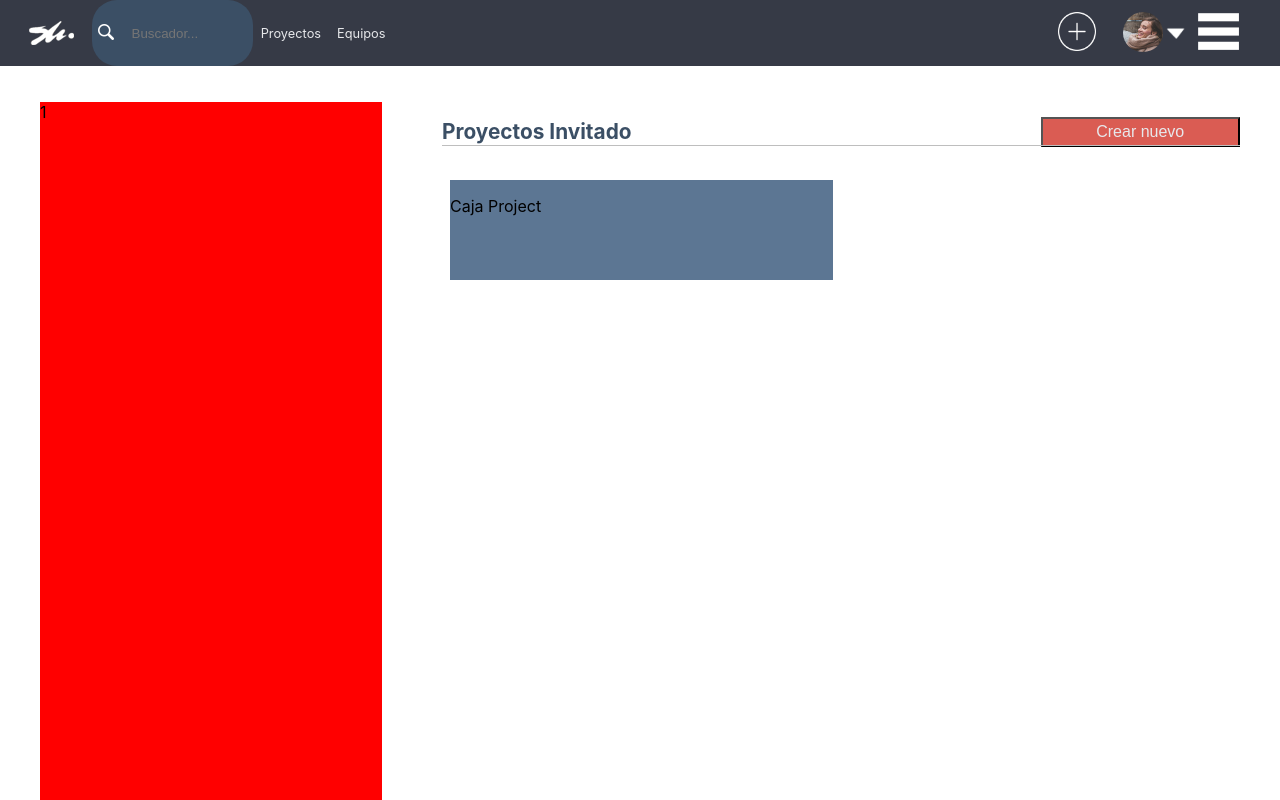
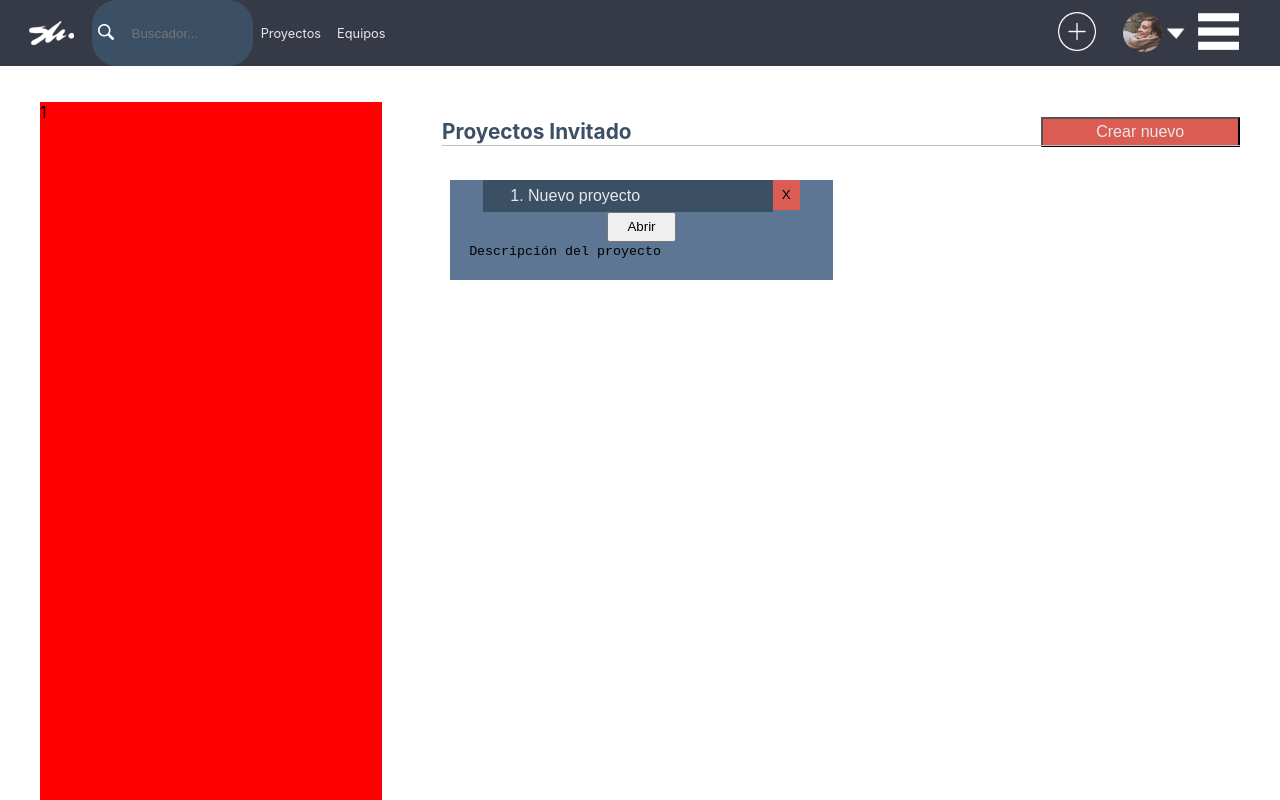
Before and after one commit to OscarEstudioSKR/projects_manager, a React (Create React App) app: page / in a window 1280 px wide. Both pictures are taken after a click on the button "Crear nuevo". Shown: the top 800 px of the page. Built offline with nearby package versions, Linux system fonts and the light colour scheme.

Commit message:
Añadir cajas de Proyectos

```diff
--- a/package.json
+++ b/package.json
@@ -2,7 +2,7 @@
   "name": "projects_manager",
   "version": "0.1.0",
   "private": true,
-  "homepage": "http://oscarestudioskr.github.io/projects_manager",
+  "homepage": "https://oscarestudioskr.github.io/projects_manager/",
   "dependencies": {
     "react": "^16.8.1",
     "react-dom": "^16.8.1",
--- a/src/App.js
+++ b/src/App.js
@@ -24,14 +24,19 @@ class App extends Component {
   cambiarPagina = (e) => this.setState({ pagina: e });
 
   nuevoProyecto = (e) => {
-    let todos = this.state.cliente.proyectos.push(e);
-    this.setState({ proyectos: todos });}
+    this.setState({ proyectos: this.state.cliente.proyectos.push(e) });}
+
+  cambiarDatosProyecto = (id, campo, valor) => {
+    let arr = this.state.cliente.proyectos;
+    arr[id][campo] = valor;
+    this.setState({ proyectos: arr });
+  }
 
   render() {
     return (
       <div className="App">
         {<Nav user={this.state} cambiarPagina={this.cambiarPagina}/>}
-        <Header user={this.state} cambiarPagina={this.cambiarPagina} nuevoProyecto={this.nuevoProyecto}/>
+        <Header user={this.state} cambiarPagina={this.cambiarPagina} nuevoProyecto={this.nuevoProyecto} cambiarDatos = {this.cambiarDatosProyecto}/>
         <Footer user={this.state} cambiarPagina={this.cambiarPagina}/>
       </div>
     );
--- a/src/Header.js
+++ b/src/Header.js
@@ -1,6 +1,7 @@
 import React, { Component } from 'react';
 import logoP from './img/logoP.png';
 import diskete from './img/diskete.png';
+import { lchmodSync } from 'fs';
 
 
 class Header extends Component {
@@ -11,7 +12,7 @@ class Header extends Component {
       return (
         <div className="Cuerpo">
             {this.props.user.pagina === "Main" && <this.Main user={this.props.user}/>}
-            {this.props.user.pagina === "Proyectos" && <this.Proyectos user={this.props.user} nuevoProyecto={this.props.nuevoProyecto} caja={<this.CajaProject />}/>}
+            {this.props.user.pagina === "Proyectos" && <this.Proyectos user={this.props.user} caja={(i)=> <this.CajaProject id={i} cambiarDatos = {this.props.cambiarDatos}/>} nuevoProyecto={this.props.nuevoProyecto} />}
             {this.props.user.pagina === "Equipos" && <this.Equipos user={this.props.user}/>}
             {this.props.user.pagina === "Perfil" && <this.Perfil user={this.props.user}/>}
             {this.props.user.pagina === "Opciones" && <this.Opciones user={this.props.user}/>}
@@ -31,6 +32,13 @@ class Header extends Component {
         </div>);}
 
     Proyectos(e){
+      let objVacio = {
+        'id': e.user.cliente.proyectos.length,
+        'nombre': (e.user.cliente.proyectos.length+1)+'. Nuevo proyecto',
+        'descripcion': "Descripción del proyecto",
+      }
+
+
       return(
         <div className="ProyectosPage">
 
@@ -39,20 +47,31 @@ class Header extends Component {
           <div className="proyectosPage-div2">
             <div className="proyectosPage-div2-cabecera">
               <h2>{"Proyectos "+e.user.cliente.nombre}</h2>
-              <button onClick={e.nuevoProyecto}>Crear nuevo</button>
+              <button onClick={ ()=>(e.nuevoProyecto(objVacio)) } >Crear nuevo</button>
               <line></line>
             </div>
             <div className="proyectosPage-div2-contenido">
-             { e.user.cliente.proyectos.map(()=>e.caja)}
+             { e.user.cliente.proyectos.map((i)=>e.caja(i)) }
             </div>
           </div>
-        </div>);}
+        </div>);
+    }
+
 
     CajaProject(e){
+      let obj = e.id;
+      let cambiar=(event)=>{ e.cambiarDatos(obj.id, event.target.name, event.target.value) }
+
       return(
         <div className="CajaProject">
-          <p>Caja Project</p>
-        </div>);}
+
+          <input onChange={cambiar.bind(this)} name="nombre" className="tituloCaja botonSinFondo" type="text" value={obj.nombre}/>
+          <button className="EliminarCaja">X</button>
+          <button className="botonCaja">Abrir</button>
+          <textarea onChange={cambiar.bind(this)} name="descripcion" className="textoCaja botonSinFondo" type="text" value={obj.descripcion}/>
+
+        </div>);
+    }
 
     Equipos(e){
       return(
--- a/src/css/proyectos.css
+++ b/src/css/proyectos.css
@@ -59,7 +59,45 @@
 
 .CajaProject{
     width: 48%;
+    min-width: 250px;
     margin: 1%;
     height: 100px;
     background: var(--color3);
+
+    display: flex;
+    flex-flow: row wrap;
+    justify-content: center;
 }
+
+.botonSinFondo{
+    background: none;
+    border: none;
+    outline-style: none;
+}
+
+
+.EliminarCaja{
+    width: 7%;
+    height: 30%;
+    background: var(--color6);
+    border-style: none;
+}
+.botonCaja{
+    width: 18%;
+    height: 30%;
+}
+.tituloCaja {
+    width: 68%;
+    padding-left: 7%;
+    background: var(--color2);
+    color: var(--color0);
+    height: 30%;
+    font-size: 1em;
+}
+
+.textoCaja{
+    resize: none;
+    height: 50%;
+    width: 90%;
+
+}
```
Also changed, not shown: src/Header.css (line endings or trailing spaces).
